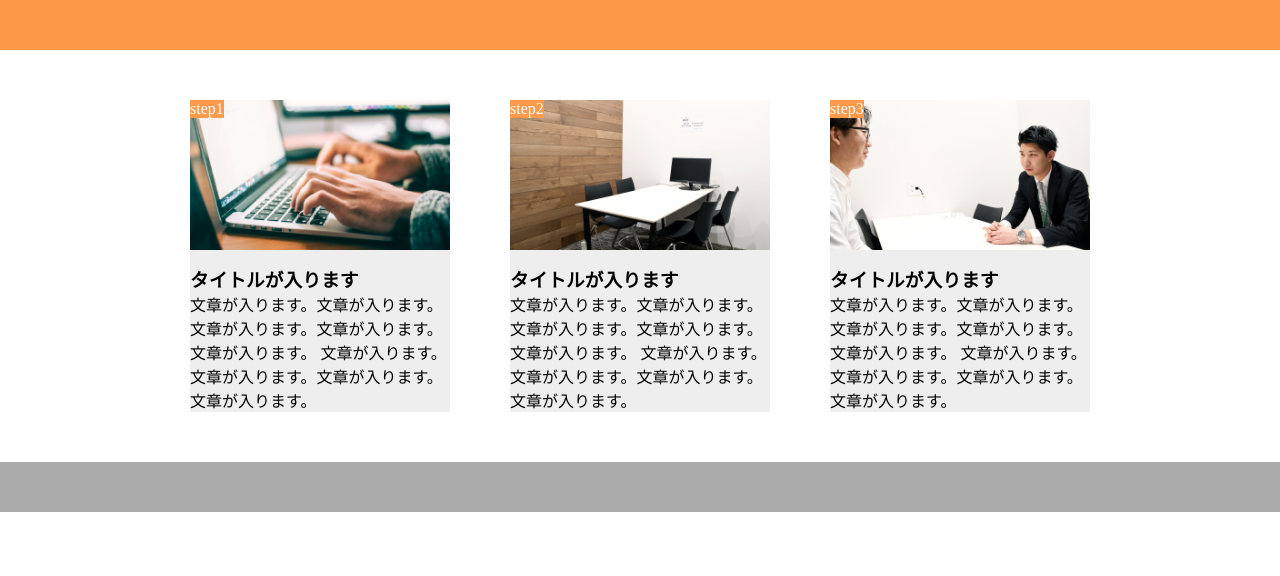
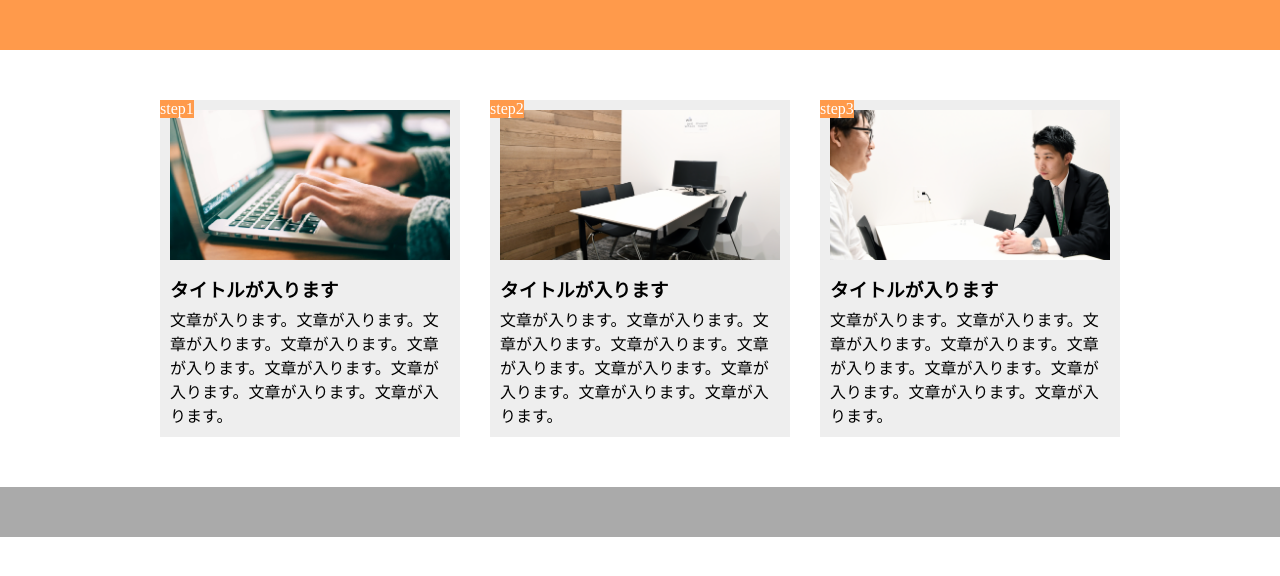
Before and after one commit to ryusei455/wckadai, a plain HTML site: page kadai/index.html in a window 1280 px wide. Drawn offline with Linux system fonts and the light colour scheme.

Commit message:
[Update]課題1の修正

```diff
--- a/kadai/index.html
+++ b/kadai/index.html
@@ -2,37 +2,40 @@
 <html lang="ja">
   <head>
     <meta charset="UTF-8" />
-    <title>9章演習</title>
+    <meta name="viewport" content="width=device-width,initial-scale=1.0">
+    <title>課題1</title>
     <link rel="stylesheet" href="style.css" />
   </head>
-</html>
-<body>
+  <body>
     <header></header>
     <main>
-        <div class="content">
-            <div class="img1"></div>
-            <span>step1</span>
-            <h3>タイトルが入ります</h3>
-            <p>文章が入ります。文章が入ります。文章が入ります。文章が入ります。文章が入ります。
-                文章が入ります。文章が入ります。文章が入ります。文章が入ります。</p>
-        </div>
-        <div class="content">
-            <div class="img2"></div>
-            <span>step2</span>
-            <h3>タイトルが入ります</h3>
-            <p>文章が入ります。文章が入ります。文章が入ります。文章が入ります。文章が入ります。
-                文章が入ります。文章が入ります。文章が入ります。文章が入ります。</p>
-        </div>
-        <div class="content">
-            <div class="img3"></div>
-            <span>step3</span>
-            <h3>タイトルが入ります</h3>
-            <p>文章が入ります。文章が入ります。文章が入ります。文章が入ります。文章が入ります。
-                文章が入ります。文章が入ります。文章が入ります。文章が入ります。</p>
-        </div>
+      <div class="step-box">
+        <div class="step-img1"></div>
+        <span class="step-num">step1</span>
+        <h3 class="title">タイトルが入ります</h3>
+        <p class="text">
+          文章が入ります。文章が入ります。文章が入ります。文章が入ります。文章が入ります。文章が入ります。文章が入ります。文章が入ります。文章が入ります。
+        </p>
+      </div>
 
+      <div class="step-box">
+        <div class="step-img2"></div>
+        <span class="step-num">step2</span>
+        <h3 class="title">タイトルが入ります</h3>
+        <p class="text">
+          文章が入ります。文章が入ります。文章が入ります。文章が入ります。文章が入ります。文章が入ります。文章が入ります。文章が入ります。文章が入ります。
+        </p>
+      </div>
 
+      <div class="step-box">
+        <div class="step-img3"></div>
+        <span class="step-num">step3</span>
+        <h3 class="title">タイトルが入ります</h3>
+        <p class="text">
+          文章が入ります。文章が入ります。文章が入ります。文章が入ります。文章が入ります。文章が入ります。文章が入ります。文章が入ります。文章が入ります。
+        </p>
+      </div>
     </main>
     <footer></footer>
-
-</body>
+  </body>
+</html>
--- a/kadai/style.css
+++ b/kadai/style.css
@@ -5,49 +5,50 @@
   }
 
   header {
-      width: 100%;
+    height: 50px;
     background-color: #ff9a4b;
-      height: 50px;
-
   }
 
   main {
     width: 960px;
+    margin: 50px auto;
     display: flex;
-    margin: 50px auto;
   }
 
-.content{
-    display: inline-block;
+  .step-box {
     width: 300px;
-    margin: 0 30px;
-    background-color: #eeeeee;
+    margin-right: 30px;
+    padding: 10px;
     position: relative;
+    background-color: #eee;
   }
 
-.img1 {
+  .step-box:last-child {
+    margin-right: 0;
+  }
+
+  .step-img1 {
+    height: 150px;
     background-image: url(img/flow01.png);
     background-position: bottom;
     background-size: cover;
-    height: 150px;
   }
 
-.img2 {
+  .step-img2 {
+    height: 150px;
     background-image: url(img/flow02.png);
     background-position: bottom;
     background-size: cover;
+  }
+
+  .step-img3 {
     height: 150px;
-}
-.img3 {
     background-image: url(img/flow03.png);
     background-position: bottom;
     background-size: cover;
-    height: 150px;
   }
-h3 {
-    padding: 15px 5px 0 0;
-}
-span {
+
+  .step-num {
     position: absolute;
     top: 0;
     left: 0;
@@ -55,25 +56,32 @@ span {
     color: #fff;
   }
 
+  .title {
+    margin: 15px 0 5px;
+  }
+
   footer {
-      background-color: #aaaaaa;
     height: 50px;
+    background-color: #aaa;
+  }
 
-  }
 
   @media screen and (max-width: 768px) {
       main {
           width: 100%;
           display: block;
-          padding: 50px 0;
-
+          padding: 40px 0;
+          margin: 0px;
       }
-      .content {
+      .step-box {
           width: 90%;
-          margin-bottom: 20px;
+          margin: 10px auto;
 
       }
 
+      .step-box:last-child {
+        margin-right: auto;
+      }
 
 
   }
```
Lines whose indentation alone changed are shown as unchanged.
